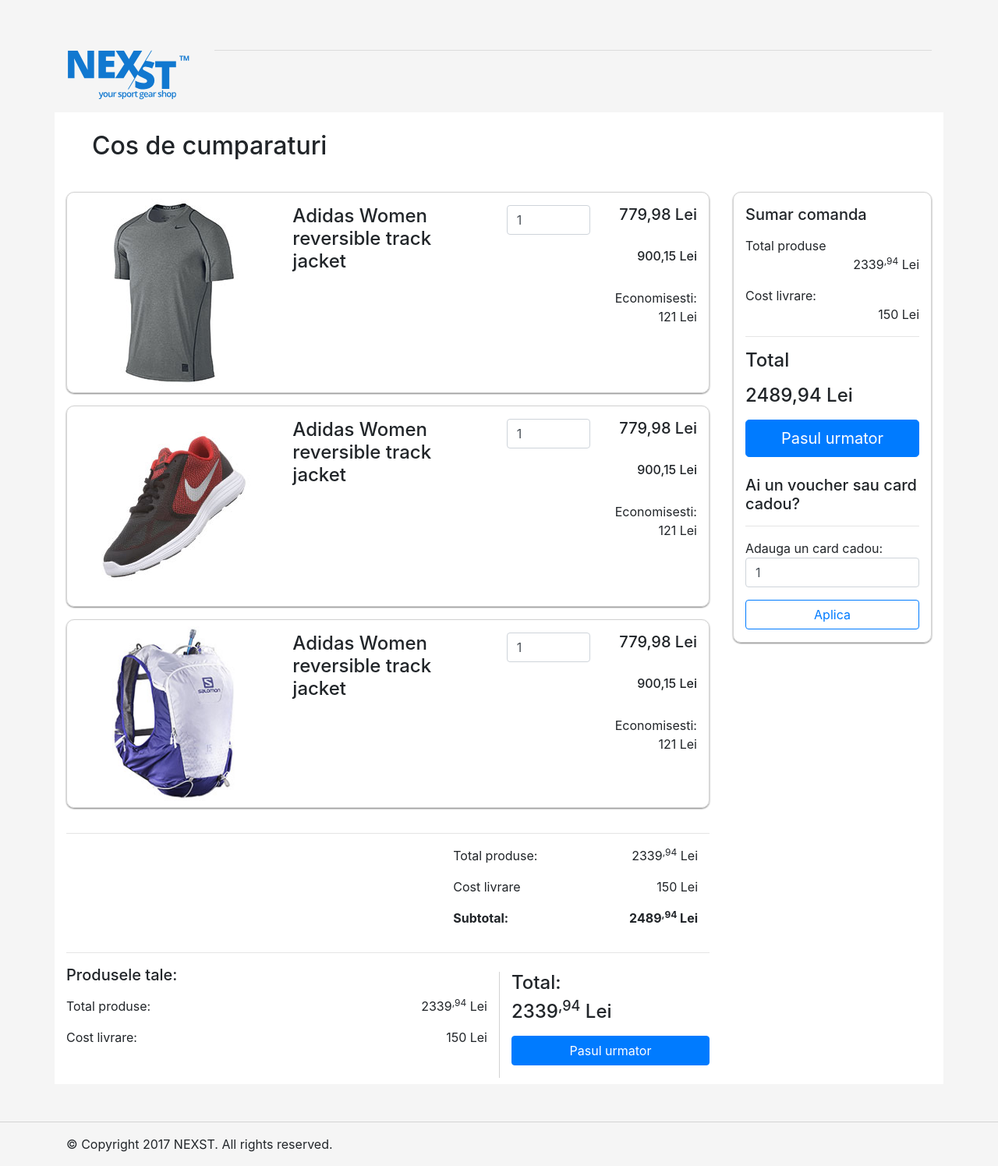
After one commit to LeonhardDavid/random6769, a PHP site: page /cart.php in a window 1280 px wide. The commit adds this page. Shown: the whole page at 78% size. Run offline with PHP 8.4, Linux system fonts and the light colour scheme; some libraries are stand-ins or nearby versions.

Commit message:
NA PUSHU COAIE OFTICATULE

```diff
--- /dev/null
+++ b/cart.php
@@ -0,0 +1,194 @@
+<!DOCTYPE html>
+<html>
+  <head>
+    <title> Cos de cumparaturi </title>
+
+    <meta charset="utf-8">
+    <meta name="viewport" content="width=device-width, initial-scale=1, shrink-to-fit=no">
+
+    <!-- Custom CSS -->
+    <link rel="stylesheet" href="css/cart.css" type="text/css">
+    <link rel="stylesheet" href="css/colors.css" type="text/css"/>
+
+    <!-- Bootstrap CSS -->
+    <link rel="stylesheet" href="https://maxcdn.bootstrapcdn.com/bootstrap/4.0.0/css/bootstrap.min.css" integrity="sha384-Gn5384xqQ1aoWXA+058RXPxPg6fy4IWvTNh0E263XmFcJlSAwiGgFAW/dAiS6JXm" crossorigin="anonymous">
+
+  </head>
+
+<body>
+	<div class="container my-5">
+		<div class="row">
+			<div class="col-md-2 my-3">
+				<img src="images/logo_blue.svg" alt="Page_logo" class="img-fluid">
+			</div>
+			<div class="col-md-10">
+				<hr>
+			</div>
+		</div>
+		<div class="row backcolor ">
+			<h2 class="my-4 mx-5 my-3"> Cos de cumparaturi </h2>
+			<div class="col-md-9">
+
+		<div class="container-fluid my-3" style="border:1px solid lightgrey; border-radius: 10px; box-shadow: 0px 1px 2px grey">
+			<div class="row">
+				<div class="col-md-4 d-flex align-self-center justify-content-center">
+					<img src="images/p1.jpg" alt="product_1" class="my-2" >
+				</div>
+
+			<div class="col-md-8">
+					<div class="row">
+					<div class="col-md-6 text-left my-3">
+						<h4>Adidas Women reversible track jacket</h4>
+					</div>
+					<div class="col-md-3 my-3">
+						<input type="text" name="Cantitate" value="1" placeholder="Cantitate" required class="form-control">
+					</div>
+					<div class="col-md-3 text-right my-3">
+					<span><h5>779,98 Lei</h5></span><br>
+					<span><h6>900,15 Lei</h6></span><br>
+					<span>Economisesti: 121 Lei</span>
+					</div>
+					</div>
+				</div>
+			</div>
+		</div>
+
+		<div class="container-fluid my-3" style="border:1px solid lightgrey; border-radius: 10px; box-shadow: 0px 1px 2px grey">
+			<div class="row">
+				<div class="col-md-4 d-flex align-self-center justify-content-center">
+					<img src="images/p2 (1).jpg" alt="product_1" class="my-2" >
+				</div>
+
+			<div class="col-md-8">
+					<div class="row">
+					<div class="col-md-6 text-left my-3">
+						<h4>Adidas Women reversible track jacket</h4>
+					</div>
+					<div class="col-md-3 my-3">
+						<input type="text" name="Cantitate" value="1" placeholder="Cantitate" required class="form-control">
+					</div>
+					<div class="col-md-3 text-right my-3">
+					<span><h5>779,98 Lei</h5></span><br>
+					<span><h6>900,15 Lei</h6></span><br>
+					<span>Economisesti: 121 Lei</span>
+					</div>
+					</div>
+				</div>
+			</div>
+		</div>
+
+		<div class="container-fluid my-3" style="border:1px solid lightgrey; border-radius: 10px; box-shadow: 0px 1px 2px grey;">
+			<div class="row">
+				<div class="col-md-4 d-flex align-self-center justify-content-center">
+					<img src="images/p3 (2).jpg" alt="product_1" class="my-2" style="height:14rem">
+				</div>
+
+			<div class="col-md-8">
+					<div class="row">
+					<div class="col-md-6 text-left my-3">
+						<h4>Adidas Women reversible track jacket</h4>
+					</div>
+					<div class="col-md-3 my-3">
+						<input type="text" name="Cantitate" value="1" placeholder="Cantitate" required class="form-control">
+					</div>
+					<div class="col-md-3 text-right my-3">
+					<span><h5>779,98 Lei</h5></span><br>
+					<span><h6>900,15 Lei</h6></span><br>
+					<span>Economisesti: 121 Lei</span>
+					</div>
+					</div>
+				</div>
+			</div>
+		</div>
+
+			</div>
+			<div class="col-md-3">
+				<div class="container-fluid my-3" style="border:1px solid lightgrey; border-radius: 10px; box-shadow: 0px 1px 2px grey;">
+					<h5 class="my-3">Sumar comanda</h5>
+					<span>Total produse</span>
+					<br>
+					<p class="text-right">2339<sup>,94</sup> Lei</p>
+					<span>Cost livrare:</span>
+					<br>
+					<p class="text-right">150 Lei</p>
+					<hr>
+					<h4 class="my-3">Total</h4>
+					<h4 class="my-3">2489,94 Lei</h4>
+					<button type="button" class="btn btn-primary btn-lg btn-block">Pasul urmator</button>
+					<br>
+					<h5>Ai un voucher sau card cadou?</h5>
+					<hr>
+					<span>Adauga un card cadou:</span>
+					<input type="text" name="Cantitate" value="1" placeholder="Cantitate" class="form-control">
+					<button type="button" class="btn btn-outline-primary btn-block my-3">Aplica</button>
+				</div>
+
+			</div>
+		</div>
+		<div class="row backcolor">
+			<div class="col-md-9">
+				<hr>
+				<div class="container-fluid">
+					<div class="row">
+					<div class="col-md-7"></div>
+					<div class="col-md-5">
+						<div class="row">
+							<div class="col-md-6">
+							<p class="text-left">Total produse:</p>
+							<p class="text-left">Cost livrare</p>
+							<p class="text-left font-weight-bold">Subtotal:</p>
+							</div>
+						<div class="col-md-6">
+							<p class="text-right">2339<sup>,94</sup> Lei</p>
+							<p class="text-right">150 Lei</p>
+							<p class="text-right font-weight-bold">2489<sup>,94</sup> Lei</p>
+						</div>
+ 						</div>
+
+					</div>
+					</div>
+				</div>
+			</div>
+
+			<div class="col-md-9">
+				<hr>
+				<div class="row">
+					<div class="col-md-8">
+						<h5>Produsele tale:</h5>
+						<div class="row">
+							<div class="col-md-6 my-2">
+								<p>Total produse:</p>
+								<p>Cost livrare:</p>
+							</div>
+							<div class="col-md-6 my-2">
+								<p class="text-right">2339<sup>,94</sup> Lei</p>
+								<p class="text-right">150 Lei</p>
+							</div>
+						</div>
+					</div>
+					<div class="col-md-4 my-2 left-line">
+						<h4>Total:</h4>
+						<h4>2339<sup>,94</sup> Lei</h4>
+						<button type="button" class="btn btn-primary btn-block my-3">Pasul urmator</button>
+					</div>
+				</div>
+			</div>
+		</div>
+
+	</div>
+  <footer class="top-line">
+      <div class="container my-3">
+        © Copyright 2017 NEXST. All rights reserved.
+      </div>
+  </footer>
+
+</body>
+
+
+    <!-- Bootstrap JS -->
+		<script src="https://code.jquery.com/jquery-3.2.1.slim.min.js" integrity="sha384-KJ3o2DKtIkvYIK3UENzmM7KCkRr/rE9/Qpg6aAZGJwFDMVNA/GpGFF93hXpG5KkN" crossorigin="anonymous"></script>
+		<script src="https://cdnjs.cloudflare.com/ajax/libs/popper.js/1.12.9/umd/popper.min.js" integrity="sha384-ApNbgh9B+Y1QKtv3Rn7W3mgPxhU9K/ScQsAP7hUibX39j7fakFPskvXusvfa0b4Q" crossorigin="anonymous"></script>
+		<script src="https://maxcdn.bootstrapcdn.com/bootstrap/4.0.0/js/bootstrap.min.js" integrity="sha384-JZR6Spejh4U02d8jOt6vLEHfe/JQGiRRSQQxSfFWpi1MquVdAyjUar5+76PVCmYl" crossorigin="anonymous"></script>
+
+
+</html>
--- /dev/null
+++ b/css/cart.css
@@ -0,0 +1,15 @@
+body
+{
+	background-color: rgba(67,67,67,0.05)!important;
+}
+.backcolor{
+	background-color: white;
+}
+.left-line
+{
+	border-left: 1px solid lightgrey!important;
+}
+.top-line
+{
+	border-top: 1px solid lightgrey!important;
+}
```
Also changed, not shown: css/login.css (added, +82 -0 lines), login-page.php (added, +105 -0 lines), css/styles.css (line endings or trailing spaces), header_footer/footer.php (line endings or trailing spaces), header_footer/header.php (line endings or trailing spaces), images/login-images/login_bg1.jpg (added), images/login-images/logo_blue_ex.svg (added), images/logo_blue.svg (added), product-page.php (line endings or trailing spaces).
